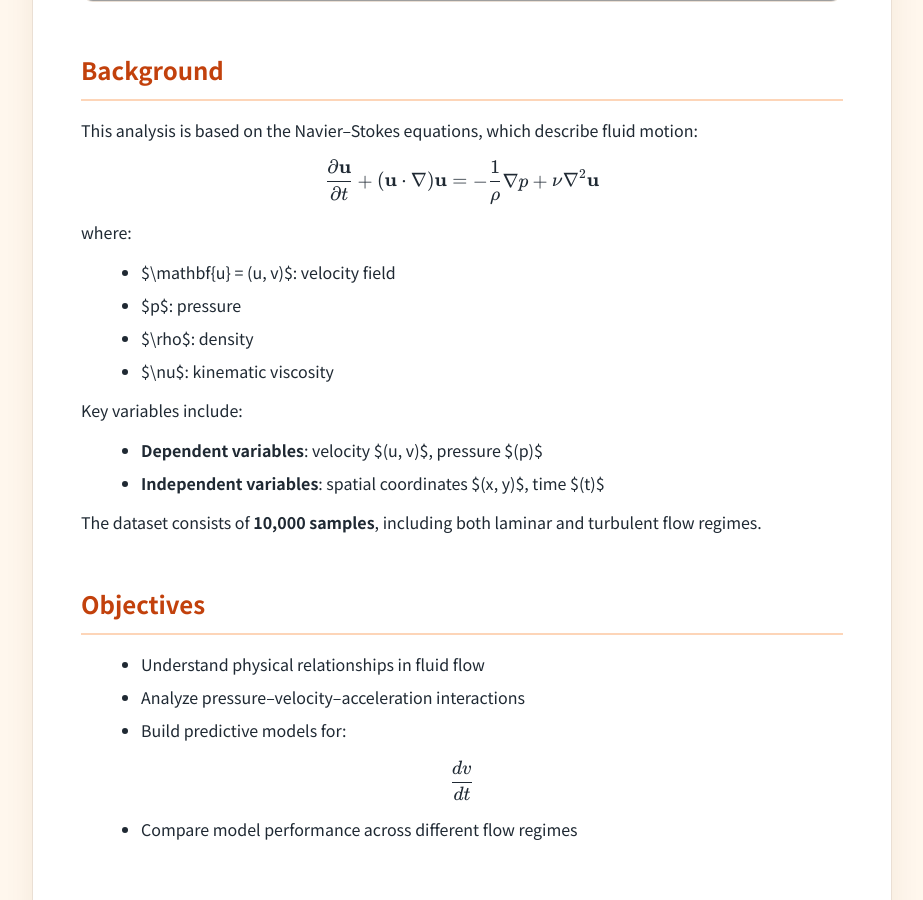
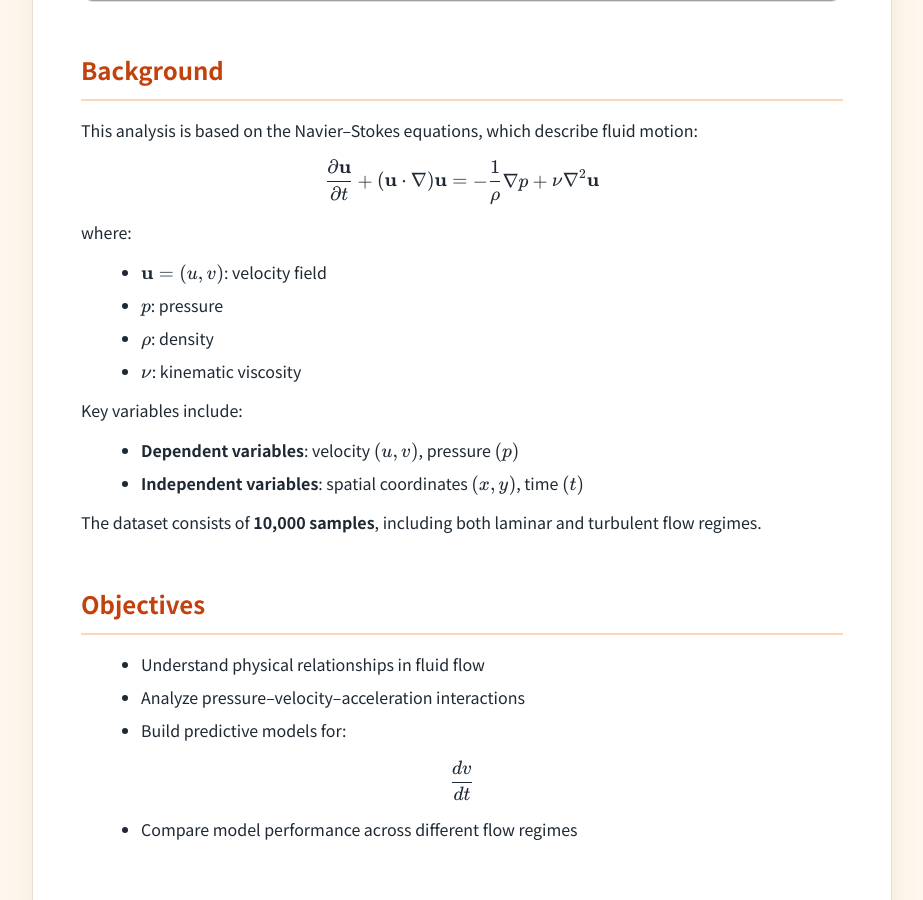
Before and after one commit to entfrem0/portfolio, a Jekyll site: the page built from docs/report/e2cfd.md, in a window 1280 px wide and 900 px high, scrolled down 1568 px. Shown: the whole window, without its empty margins (324-1247 px from the left). Built offline with Jekyll 4.4.1, drawn with Linux system fonts in a browser that asks for light colours; some of the changed text lies outside the part shown; grey boxes are pictures that could not be loaded.

Commit message:
latex変更

```diff
--- a/docs/report/e2cfd.md
+++ b/docs/report/e2cfd.md
@@ -39,15 +39,15 @@ $$
 
 where:
 
-- $\mathbf{u} = (u, v)$: velocity field
-- $p$: pressure
-- $\rho$: density
-- $\nu$: kinematic viscosity
+- $$\mathbf{u} = (u, v)$$: velocity field
+- $$p$$: pressure
+- $$\rho$$: density
+- $$\nu$$: kinematic viscosity
 
 Key variables include:
 
-- **Dependent variables**: velocity $(u, v)$, pressure $(p)$
-- **Independent variables**: spatial coordinates $(x, y)$, time $(t)$
+- **Dependent variables**: velocity $$(u, v)$$, pressure $$(p)$$
+- **Independent variables**: spatial coordinates $$(x, y)$$, time $$(t)$$
 
 The dataset consists of **10,000 samples**, including both laminar and turbulent flow regimes.
 
@@ -90,7 +90,7 @@ $$
 - Pressure vs acceleration
 - Velocity vs pressure
 - Velocity vs acceleration
-- Velocity field $(u, v)$ plane
+- Velocity field $$(u, v)$$ plane
 
 
 
@@ -133,7 +133,7 @@ $$
 
 ### Baseline Performance
 
-- $R^2 \approx 0.088$
+- $$R^2 \approx 0.088$$
 - Moderate predictive accuracy
 
 ### Key Findings
@@ -179,7 +179,6 @@ This project highlights the importance of:
 - Scikit-learn
 - Data Visualization
 
-
 ## Links
 
 - Github: [https://github.com/entfrem0/E2_dataanalysis](https://github.com/entfrem0/E2_dataanalysis)
```
Also changed, not shown: docs/index.md (+1 -1 lines).
